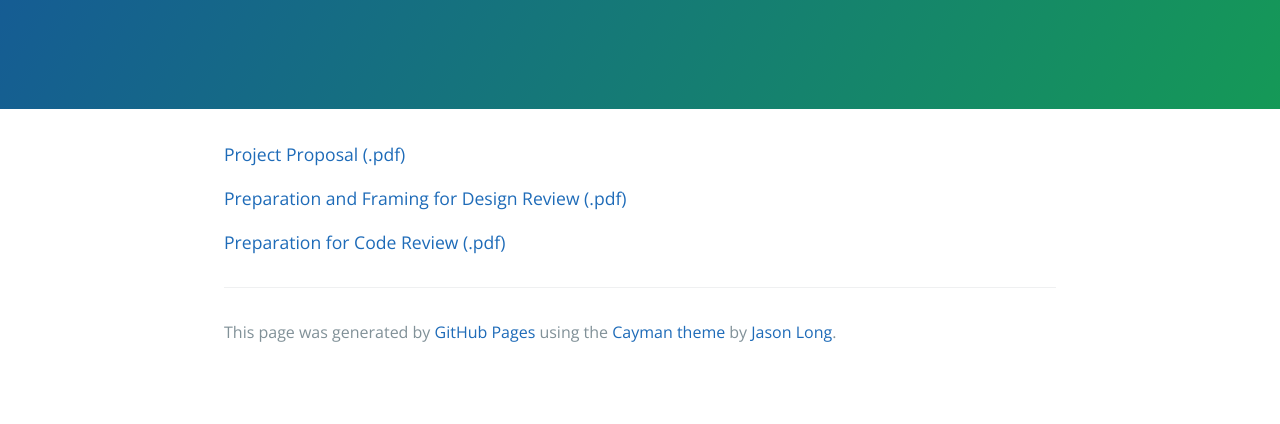
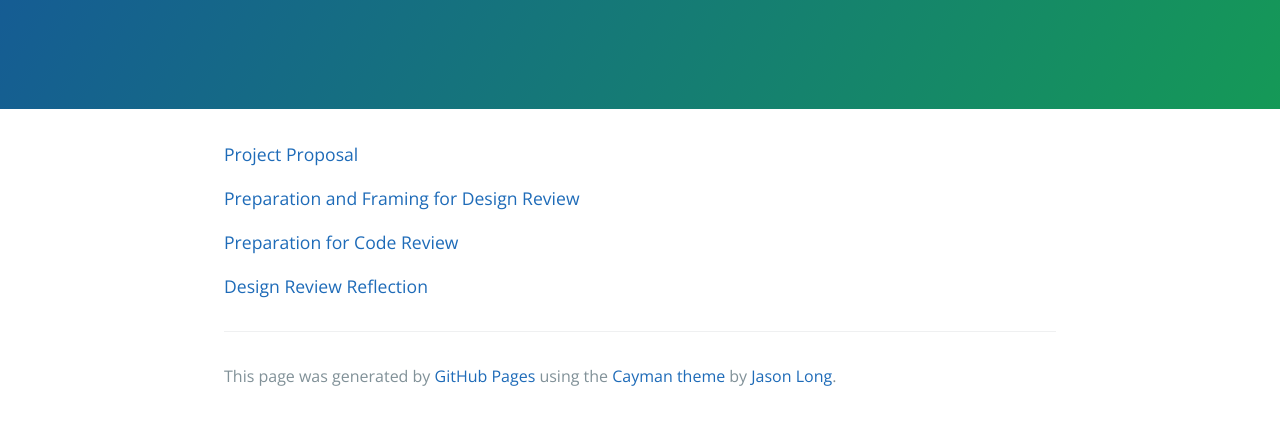
Before and after one commit to hubwayPredict/hubwayPredict.github.io, a plain HTML site: page index.html in a window 1280 px wide. Shown: the part 208-632 px from the top of the page. Drawn offline with nearby package versions, Linux system fonts and the light colour scheme.

Commit message:
Added design review reflection

```diff
--- a/index.html
+++ b/index.html
@@ -16,11 +16,13 @@
     </section>
 
     <section class="main-content">
-      <p><a href="Files/mbtaPredict_Project_Proposal.pdf">Project Proposal (.pdf)</a></p>
+      <p><a href="Files/mbtaPredict_Project_Proposal.pdf">Project Proposal</a></p>
 
-<p><a href="Files/PreparationandFraming.pdf">Preparation and Framing for Design Review (.pdf)</a></p>
+<p><a href="Files/PreparationandFraming.pdf">Preparation and Framing for Design Review</a></p>
 
-<p><a href="Files/CodeReviewPreparation.pdf">Preparation for Code Review (.pdf)</a></p>
+<p><a href="Files/CodeReviewPreparation.pdf">Preparation for Code Review</a></p>
+
+<p><a href="Files/DesignReviewReflectionSynthesis.pdf">Design Review Reflection</a></p>
 
       <footer class="site-footer">
 
```
